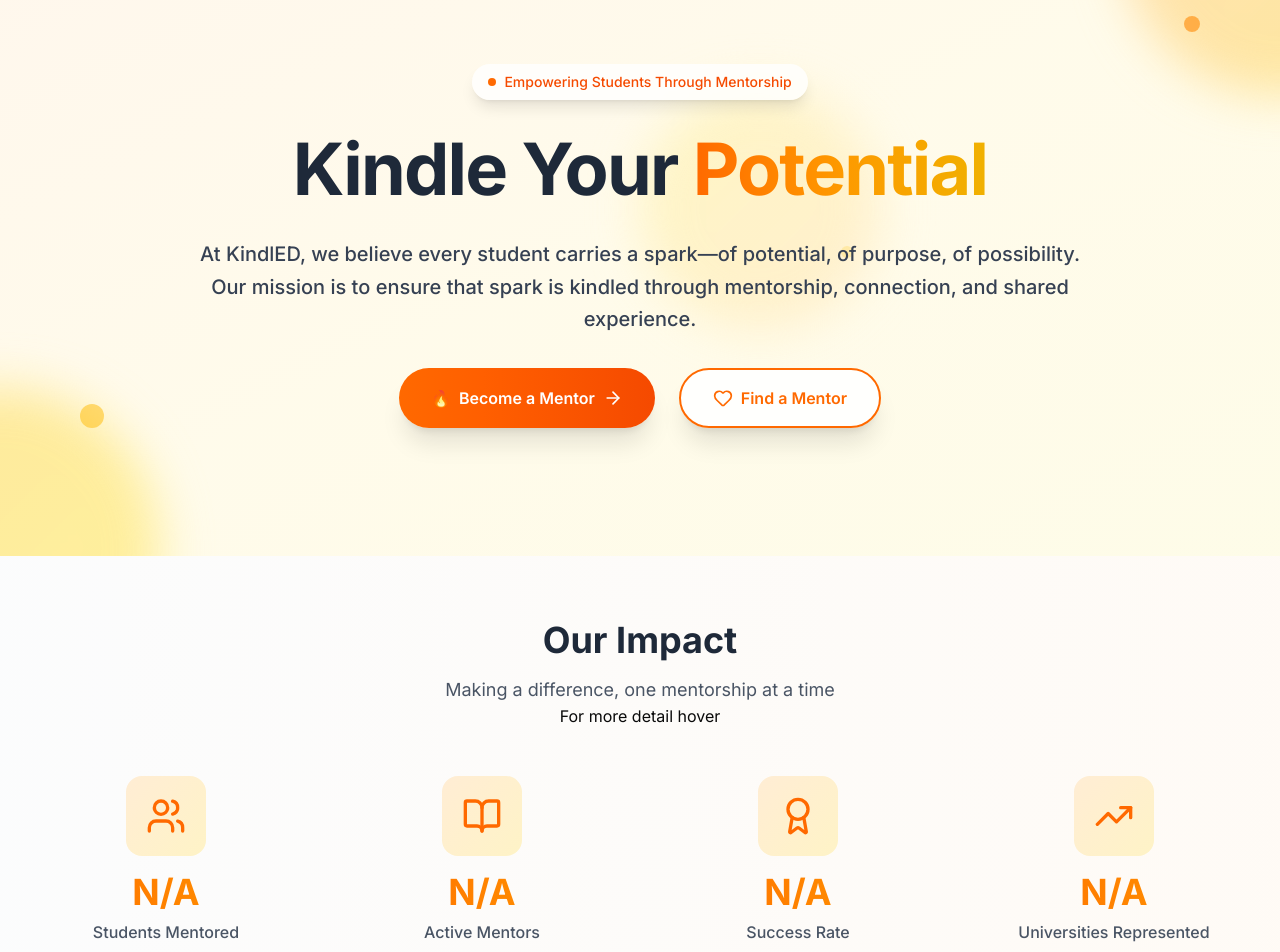
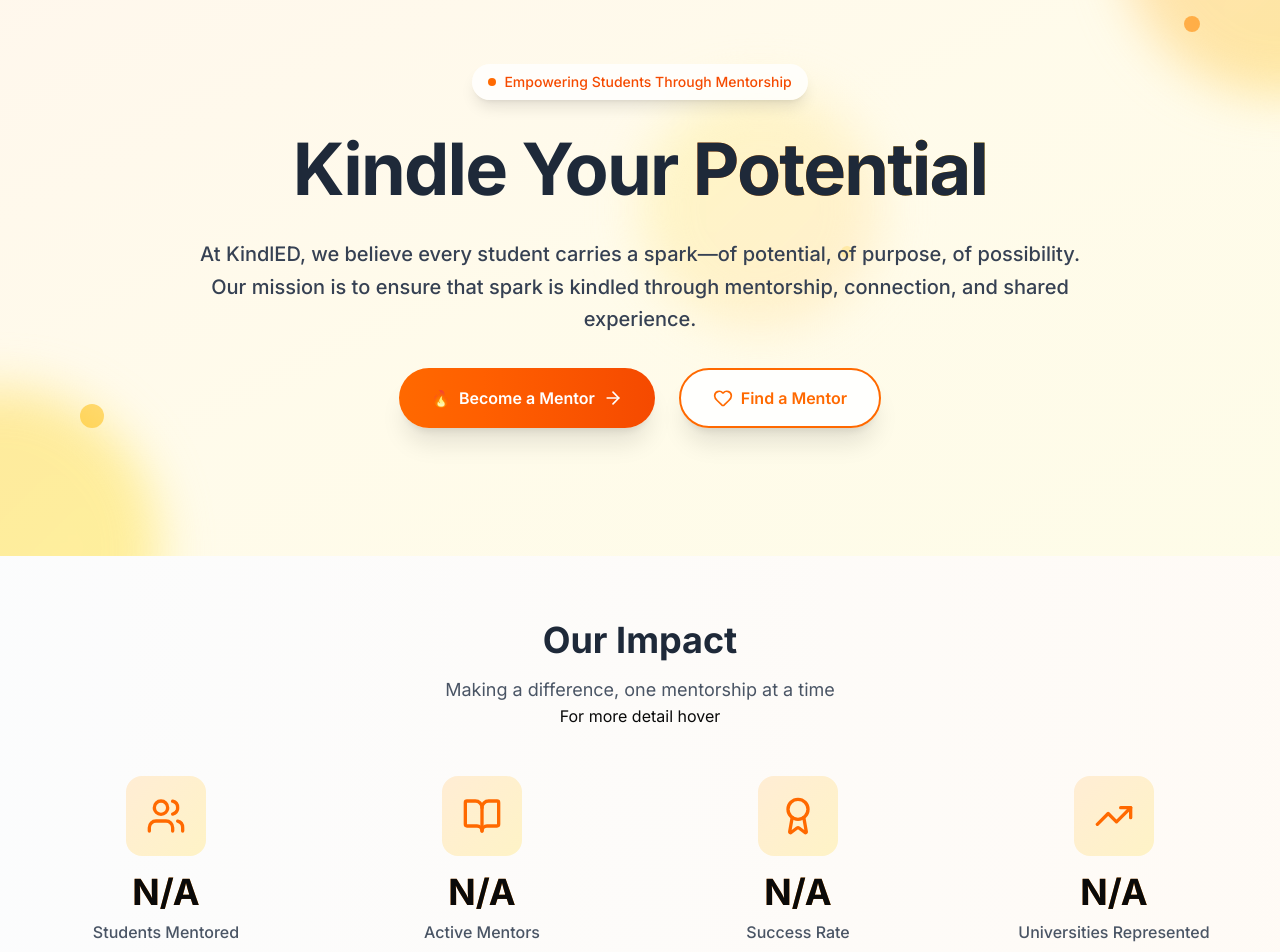
Before and after one commit to KindlED-nonprofit/kindled-nonprofit.github.com, a Next.js app: page / in a window 1280 px wide. Shown: the part 140-1092 px from the top of the page. Built offline with nearby package versions, Linux system fonts and the light colour scheme.

Commit message:
forgot key

```diff
--- a/app/page.tsx
+++ b/app/page.tsx
@@ -101,7 +101,7 @@
 
               <h1 className="text-4xl md:text-5xl lg:text-7xl font-bold tracking-tight text-gray-800 mb-6 leading-tight">
                 Kindle Your{" "}
-                <span className="text-transparent bg-clip-text bg-gradient-to-r from-orange-500 via-amber-500 to-yellow-500">
+                <span className="bg-clip-text bg-gradient-to-r from-orange-500 via-amber-500 to-yellow-500">
                   Potential
                 </span>
               </h1>
@@ -157,7 +157,7 @@
                   <div className="bg-gradient-to-br from-orange-100 to-amber-100 w-20 h-20 rounded-2xl flex items-center justify-center mx-auto mb-4 group-hover:shadow-lg transition-all duration-300 transform group-hover:scale-110">
                     <IconComponent className="h-10 w-10 text-orange-500" />
                   </div>
-                  <div className="text-3xl md:text-4xl font-bold bg-gradient-to-r from-orange-500 to-amber-500 bg-clip-text text-transparent mb-2">
+                  <div className="text-3xl md:text-4xl font-bold bg-gradient-to-r from-orange-500 to-amber-500 bg-clip-text mb-2">
                     {stat.number}
                   </div>
                   <div className="text-sm md:text-base text-gray-600 font-medium">
@@ -185,7 +185,7 @@
             {academicFields.map((field, index) => {
               const IconComponent = field.icon;
               return (
-                <Link href={field.link}>
+                <Link key={index} href={field.link}>
                   <div
                     key={index}
                     className="bg-white rounded-2xl shadow-lg p-6 hover:shadow-2xl transition-all duration-300 transform hover:scale-105"
```
